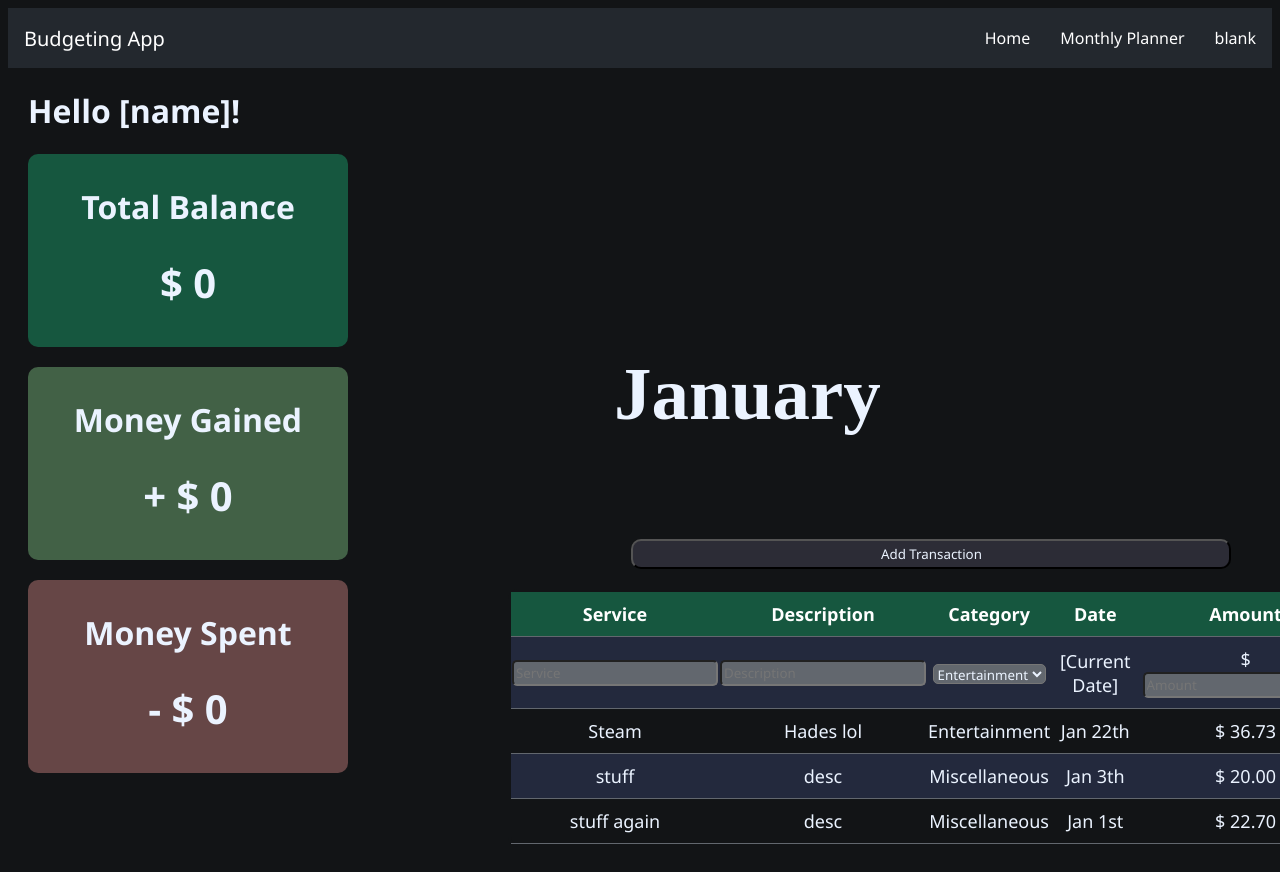
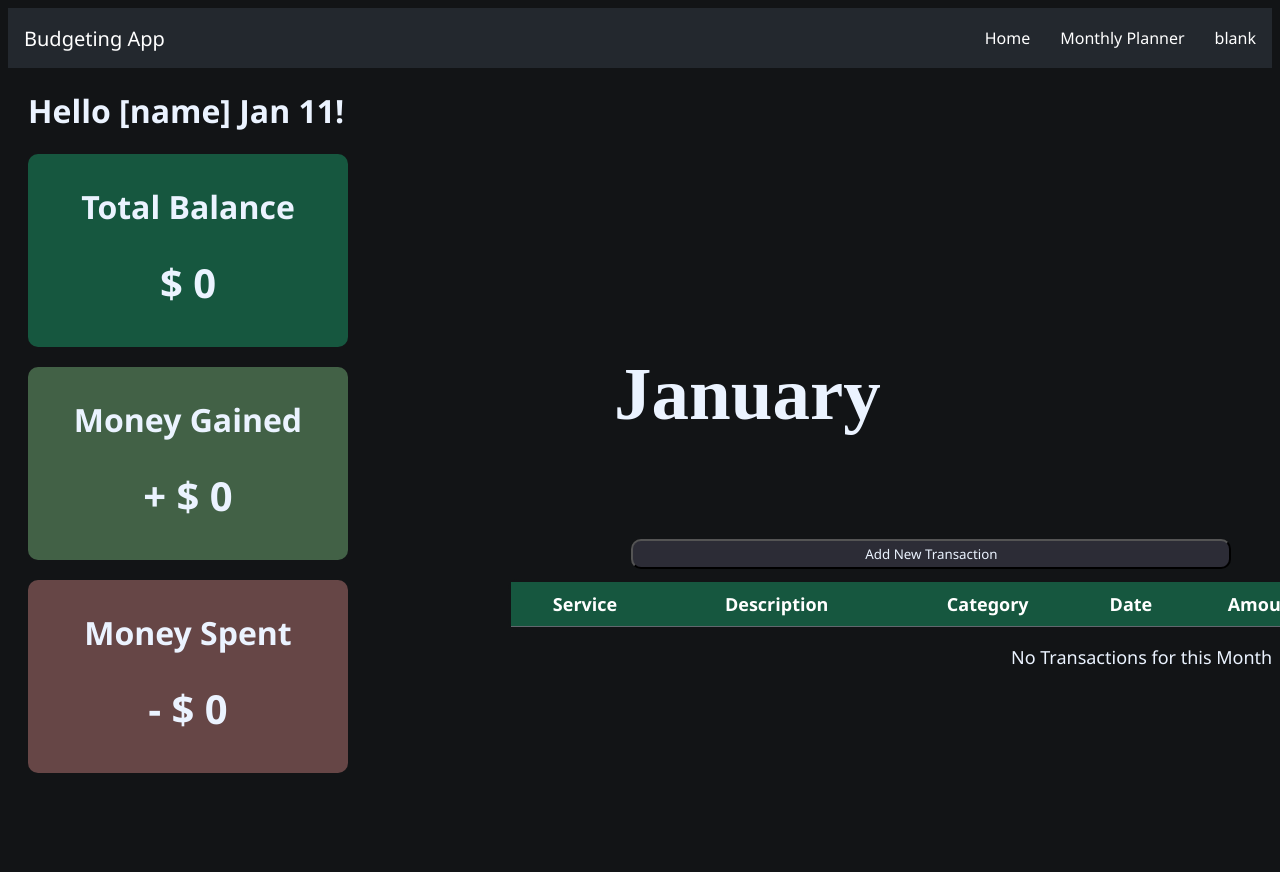
Before and after one commit to RohanManoharan/BudgetingApp, a React (Vite) app: page / in a window 1280 px wide. Shown: the top 872 px of the page. Built offline with nearby package versions, Linux system fonts and the light colour scheme.

Commit message:
Added functionality to the transaction table

```diff
--- a/src/App.jsx
+++ b/src/App.jsx
@@ -1,19 +1,37 @@
+import { useState } from "react";
 import Navbar from "./components/Navbar";
 import "./styles.css"
+import { Transaction_Form } from "./Home/Transaction_Form";
+import { Transaction_List } from "./Home/Transaction_List";
 
 export default function App(){
   const month = ["January","February","March","April","May","June","July","August","September","October","November","December"];
   let monthName = month[(new Date()).getMonth()];
+  let date = (new Date()).toDateString().slice(4, 10).replace(/\b0/, '');
   let totalBalance = 0;
   let moneyGained = 0;
   let moneySpent = 0;
+
+  const[showTForm, setShowTForm] = useState(false);
+  const[transactions, setTransactions] = useState([]);
+
+  function addTransaction(service, description, category, date, price){
+    setTransactions(currentTransactions => {
+      return [...currentTransactions, { id: crypto.randomUUID(), service: service, desc: description, category: category, date: date, price: price }]
+    })
+  }
+
+  function newTransaction(){
+    setShowTForm(true);
+  }
 
   return (
     <>
     <Navbar/>
 
-    <h1 id="greeting">Hello [name]!</h1>
+    <h1 id="greeting">Hello [name] {date}!</h1>
 
+    {/* Side content for money information */}
     <div id="side-content">
       <div id="money-total" className="module">
         <h1>Total Balance</h1>
@@ -34,7 +52,9 @@ export default function App(){
     {/* Shows transactions from the current month */}
     <h1 id="table-month">{monthName}</h1>
     <div id="transactions">
-      <button type="button">Add Transaction</button>
+      <button type="button" id="add-transaction" onClick={newTransaction}>Add New Transaction</button>
+
+      {showTForm && <Transaction_Form onSubmit={addTransaction} date={date} setShowTForm={setShowTForm} />}
       <table>
         <tr>
           <th>Service</th>
@@ -42,40 +62,9 @@ export default function App(){
           <th>Category</th>
           <th>Date</th>
           <th>Amount</th>
+          <th></th>
         </tr>
-        <tr>
-          <td><input type="text" placeholder="Service"></input></td>
-          <td><input type="text" placeholder="Description"></input></td>
-          <td><select>
-                <option>Entertainment</option>
-                <option>Food</option>
-                <option>Miscellaneous</option>
-                <option>option...</option>
-              </select></td>
-          <td>[Current Date]</td>
-          <td>$ <input type="text" placeholder="Amount"></input></td>
-        </tr>
-        <tr>
-          <td>Steam</td>
-          <td>Hades lol</td>
-          <td>Entertainment</td>
-          <td>Jan 22th</td>
-          <td>$ 36.73</td>
-        </tr>
-        <tr>
-          <td>stuff</td>
-          <td>desc</td>
-          <td>Miscellaneous</td>
-          <td>Jan 3th</td>
-          <td>$ 20.00</td>
-        </tr>
-        <tr>
-          <td>stuff again</td>
-          <td>desc</td>
-          <td>Miscellaneous</td>
-          <td>Jan 1st</td>
-          <td>$ 22.70</td>
-        </tr>
+        <Transaction_List transactions={transactions} />
       </table>
     </div>
 
--- /dev/null
+++ b/src/Home/Transaction_Form.jsx
@@ -0,0 +1,50 @@
+import { useState } from "react"
+
+export function Transaction_Form({ onSubmit, date, setShowTForm }){
+    const[newTService, setnewTService] = useState();
+    const[newTDescription, setnewTDescription] = useState();
+    const[newTCategory, setnewTCategory] = useState();
+    const[newTDay, setnewTDay] = useState(date.slice(4));
+    const[newTPrice, setnewTPrice] = useState();
+
+    function handleSubmit(){
+        if (newTService === "" || newTPrice === "") return
+        onSubmit(newTService, newTDescription, newTCategory, date.slice(0, 3)+" "+newTDay, newTPrice)
+        setShowTForm(false)
+    }
+
+    return(
+        <form onSubmit={handleSubmit} className="transaction-form">
+            <input type="text" placeholder="Service" id="transaction-service" className="transaction-input"
+                value={newTService}
+                onChange={e => setnewTService(e.target.value)}
+                required />
+            <input type="text" placeholder="Description" id="transaction-desc" className="transaction-input"
+                value={newTDescription}
+                onChange={e => setnewTDescription(e.target.value)}
+                required />
+            <select id="transaction-category" className="transaction-input" value={newTCategory} onChange={e => setnewTCategory(e.target.value)} required>
+                    <option value="">None</option>
+                    <option value="Entertainment">Entertainment</option>
+                    <option value="Food">Food</option>
+                    <option value="Miscellaneous">Miscellaneous</option>
+                    <option value="option...">option...</option>
+                </select>
+
+            <div className="transaction-input-block">
+                Jan
+                <input type="number" min="1" max="31" id="transaction-day" className="transaction-input" placeholder={date.slice(4)}
+                value={newTDay}
+                onChange={e => setnewTDay(e.target.value)} />
+            </div>
+            <div className="transaction-input-block">
+                $
+                <input type="number" step=".01" placeholder="20.00" id="transaction-price" className="transaction-input" required
+                    value={newTPrice}
+                    onChange={e => setnewTPrice(e.target.value)}
+                />
+            </div>
+            <button className="transaction-button">Add</button>
+        </form>
+    )
+}
--- /dev/null
+++ b/src/Home/Transaction_List.jsx
@@ -0,0 +1,19 @@
+export function Transaction_List({ transactions }){
+    return (
+        <>
+        {transactions.length === 0 && <p style={{position: "absolute", marginLeft: "500px"}}>No Transactions for this Month</p>}
+        {(transactions.reverse()).map(transaction => {
+            return (
+                <tr>
+                    <td>{transaction.service}</td>
+                    <td>{transaction.desc}</td>
+                    <td>{transaction.category}</td>
+                    <td>{transaction.date}</td>
+                    <td>$ {transaction.price}</td>
+                    <td><button className="transaction-button">Edit</button></td>
+                </tr>
+            )
+        })}
+        </>
+    )
+}
--- a/src/styles.css
+++ b/src/styles.css
@@ -61,13 +61,47 @@ h1, h2{
 button{
     background-color: rgb(44, 44, 54);
     border-radius: 10px;
-    margin-top: 15px;
-    width: 600px;
     height: 30px;
 }
 
+#add-transaction {
+    margin-top: 15px;
+    width: 600px;
+}
+
+.transaction-input {
+    background-color: rgb(44, 44, 54);
+    border-radius: 10px;
+    height: 30px;
+    margin: 10px;
+    margin-top: 20px;
+    font-size: 15px;
+}
+
+#transaction-desc {
+    width: 300px;
+}
+
+#transaction-category {
+    height: 37px;
+    width: 170px;
+}
+
+#transaction-day {
+    width: 50px;
+}
+
+#transaction-price{
+    width: 100px;
+}
+
+.transaction-input-block{
+    display: inline;
+    margin: 10px;
+}
+
 table{
-    margin-top: 20px;
+    margin-top: 10px;
     font-size: 18px;
     width: 100%;
     text-align: center;
@@ -94,7 +128,11 @@ tr:hover {background-color: rgb(15, 53, 50);}
 input, select{
     background-color: #62676e;
     border-radius: 5px;
-    height: 20px;
+    height: 25px;
+}
+
+select {
+    height: 30px;
 }
 
 #table-month{
@@ -171,7 +209,7 @@ input, select{
 
 .item:hover, .item:focus, .item:active{
     background-color: rgb(32, 56, 78);
-    box-shadow: 2px 2px 2px rgba(214, 206, 206, 0.6);
+    box-shadow:  0 10px 10px -10px rgba(214, 206, 206, 0.6);
     -webkit-transform: scale(1.1);
     transform: scale(1.1);
 }
```
